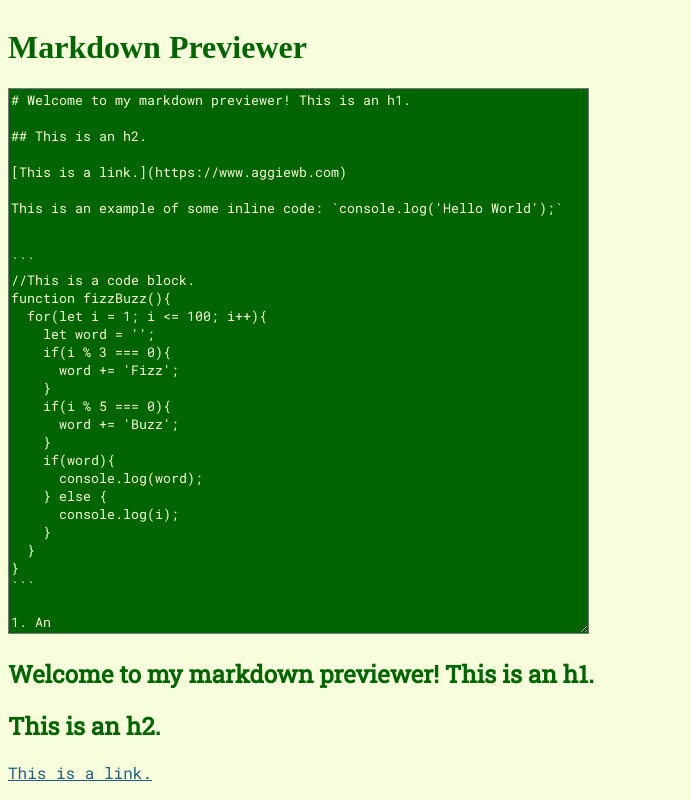
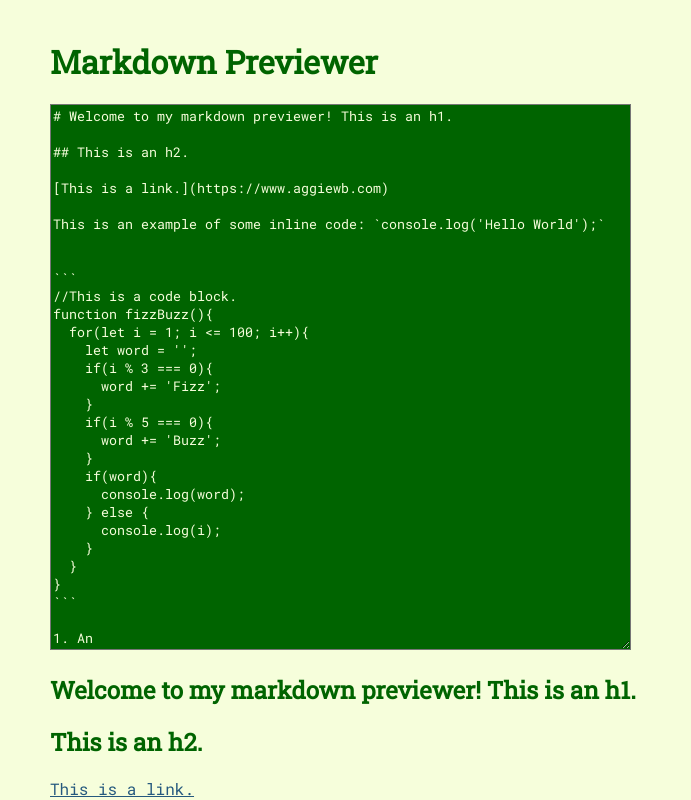
Before and after one commit to aggiewb/markdown-previewer, a React (Create React App) app in the folder client/: page / in a window 1280 px wide. Shown: the top 800 px of the page, without its empty margins (0-691 px from the left). Built offline with nearby package versions, Linux system fonts and the light colour scheme.

Commit message:
Add margin and font-family to body, and remove display flex

```diff
--- a/client/src/index.css
+++ b/client/src/index.css
@@ -1,6 +1,6 @@
 body {
-    display: flex;
-    justify-content: center;
+    font-family: 'Roboto Slab', serif;
     color: #006400;
     background-color: #F6FEDB;
+    margin: 40px 50px;
 }
```
